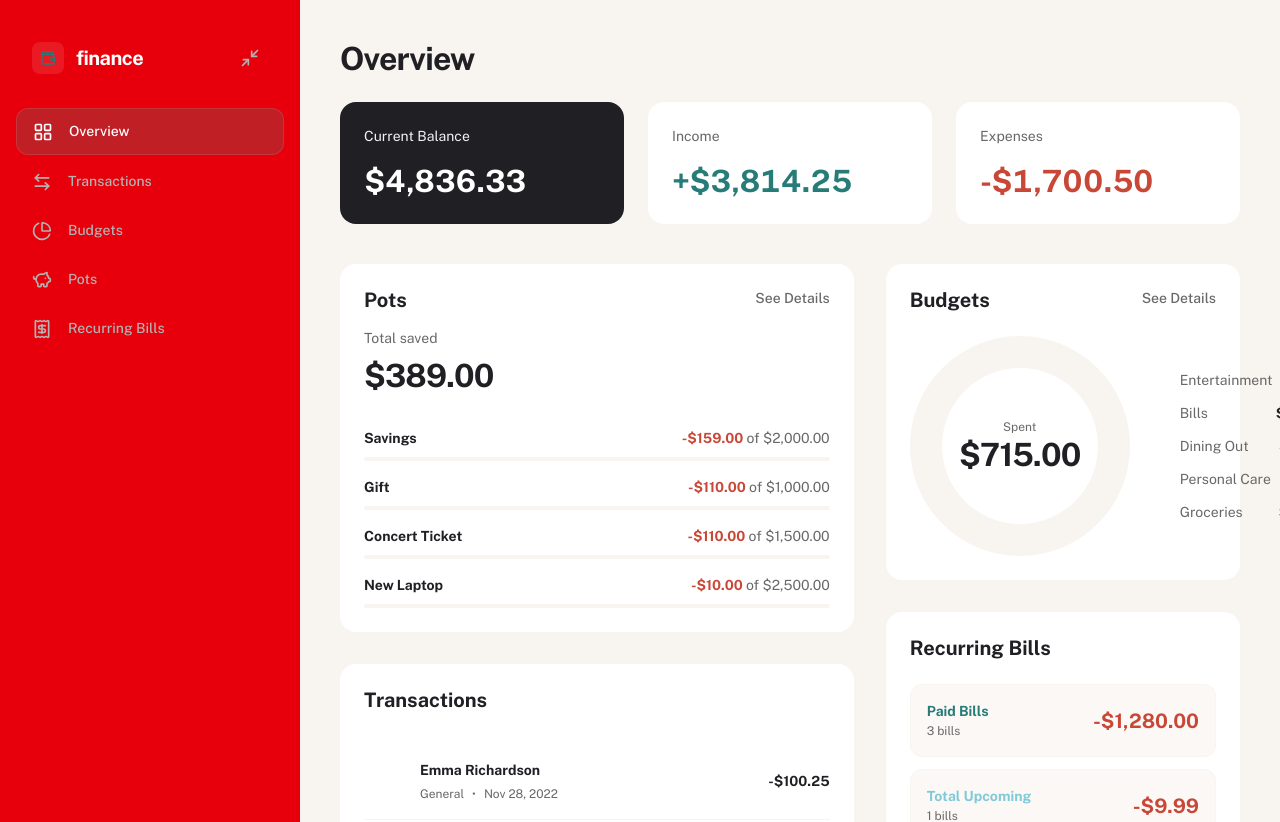
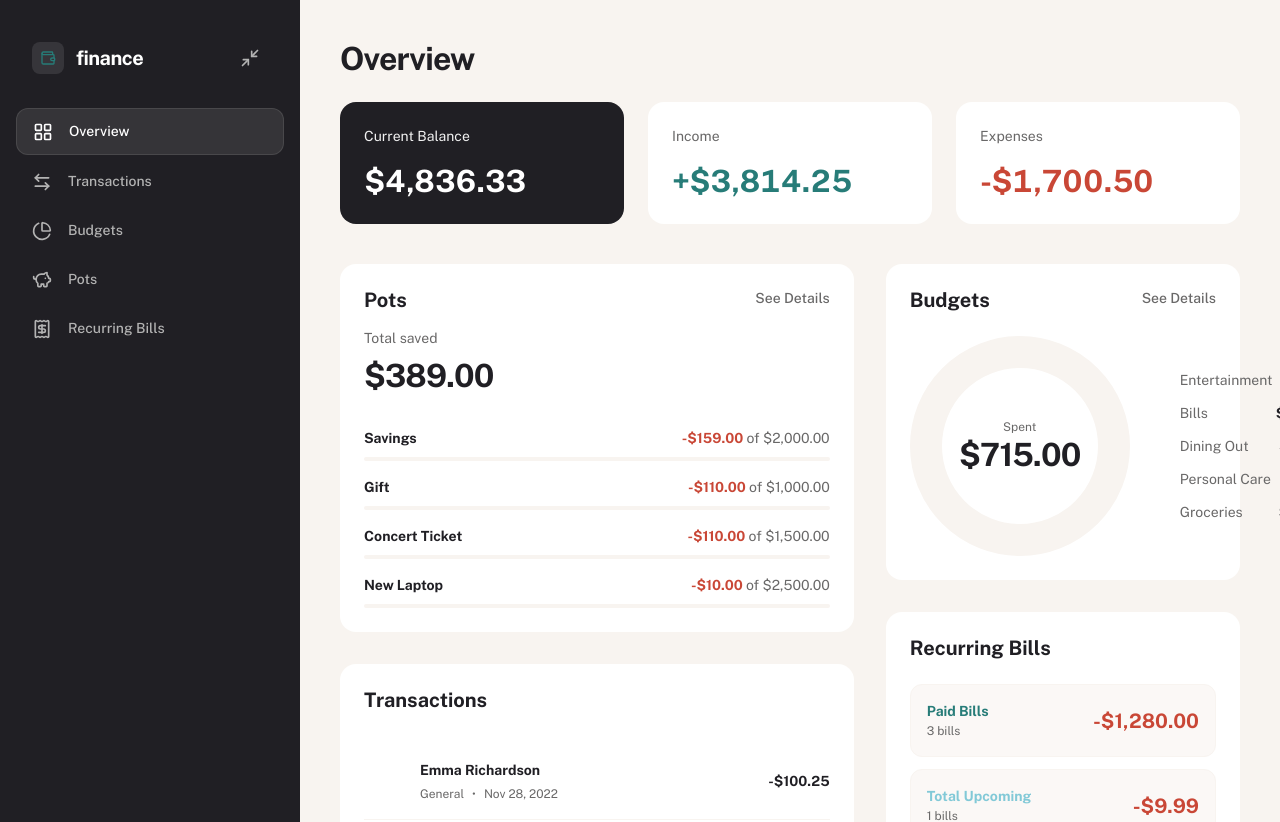
Before and after one commit to christianhubbard/finance-dashboard, a Next.js app: page / in a window 1280 px wide. Shown: the top 822 px of the page. Built offline with nearby package versions, Linux system fonts and the light colour scheme.

Commit message:
Revert sidebar background to original grey
Co-authored-by: Christian Hubbard <christianhubbard@users.noreply.github.com>

```diff
--- a/components/shell/Sidebar.tsx
+++ b/components/shell/Sidebar.tsx
@@ -51,7 +51,7 @@ export function Sidebar() {
 
   return (
     <aside
-      className={`flex h-full shrink-0 flex-col bg-red-600 text-white transition-[width] duration-200 ease-out ${
+      className={`flex h-full shrink-0 flex-col bg-grey-900 text-white transition-[width] duration-200 ease-out ${
         collapsed ? "w-[90px]" : "w-[300px]"
       }`}
     >
```
